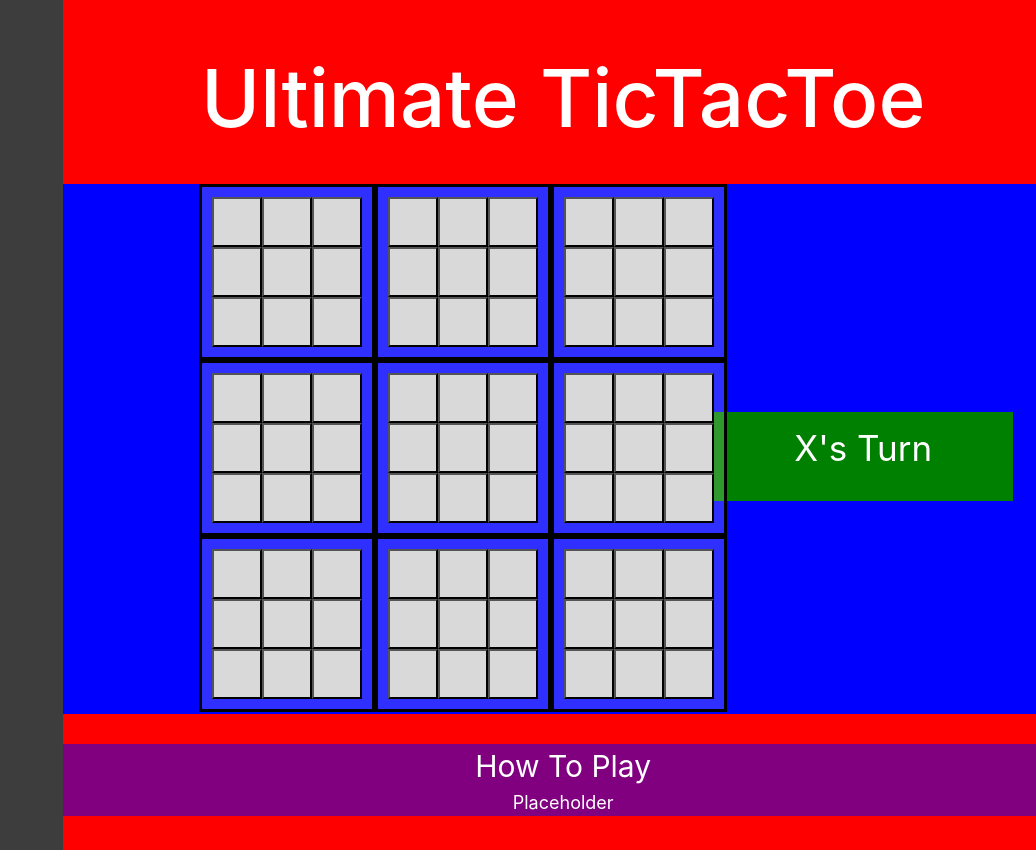
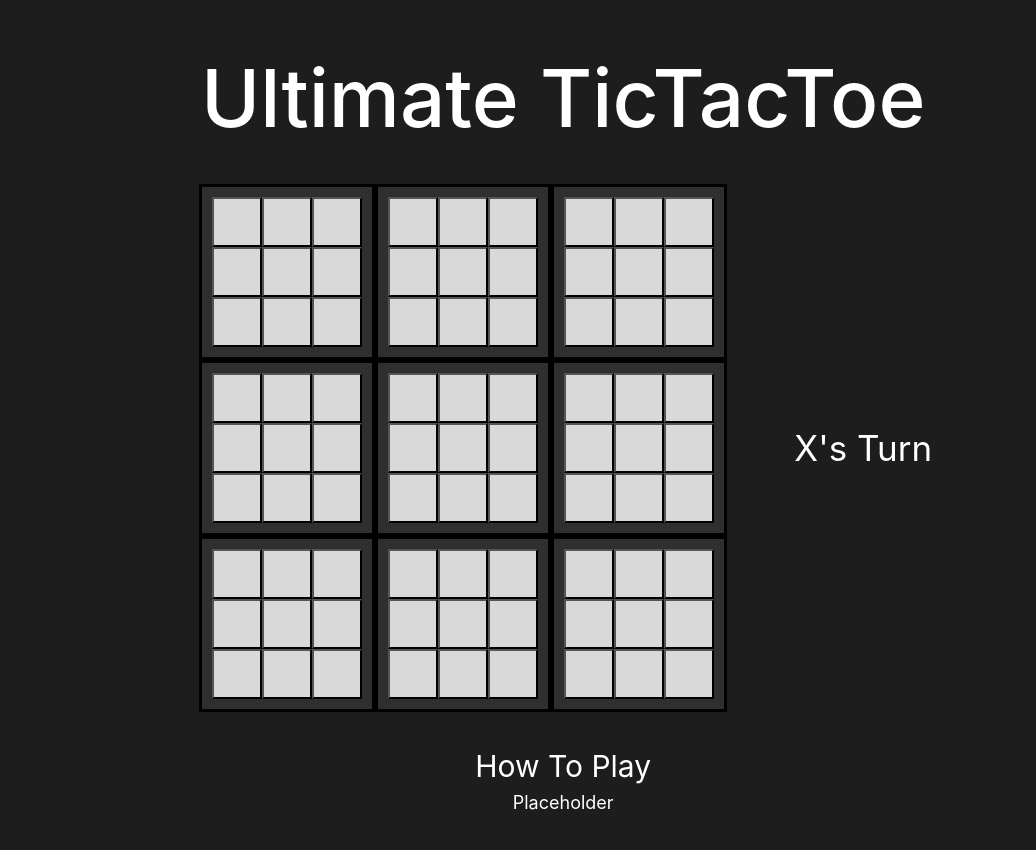
Before and after one commit to stewxy/Minigames, a React (Vite) app: page / in a window 1280 px wide. Shown: the top 850 px of the page, without its empty margins (244-1280 px from the left). Built offline with nearby package versions, Linux system fonts and the light colour scheme.

Commit message:
modified styling

```diff
--- a/src/App.css
+++ b/src/App.css
@@ -43,11 +43,11 @@ h1{
     width: 1000px;
     height: 850px;
     margin-left: 24%;
-    background-color: red;
+
 }
 
 .oneBoard{
-    background: #ffffff2f;
+    background-color: #7e7e7e31;
     display: inline-block;
     padding: 10px;
     border-style: solid;
@@ -62,9 +62,11 @@ h1{
     color: black;
     font-size: 18px;
 
+
 }
 .Grid:hover{
-    background-color: #D08F53;
+    background-color: #727272;
+
 }
 
 .u0, .u1, .u2,.u3, .u4, .u5,.u6, .u7, .u8{
@@ -88,7 +90,7 @@ h1{
     padding-bottom: 10px;
     color: white;
     font-family: Inter;
-    background-color: green;
+
     width: 300px;
     margin-left: 650px;
     margin-top: -300px;
@@ -97,16 +99,16 @@ h1{
 
 /* === Ultimate TicTacToe Page Styling === */
 .main{
-    background-color: #3D3D3D;
+    background-color: #1d1d1d;
 
 }
 
 html{
-    background-color: #3D3D3D;
+    background-color: #1d1d1d;
 }
 
 .fullBoard{
-    background-color: blue;
+
     padding-right: 200px;
     height: 530px;
 }
@@ -114,7 +116,7 @@ html{
 .howToPlaySect{
     color: white;
     text-align: center;
-    background-color: purple;
+
     margin-top: 30px;
     font-size: 30px;
     font-family: Inter;
--- a/src/components/UltimateTicTacToe.tsx
+++ b/src/components/UltimateTicTacToe.tsx
@@ -113,7 +113,7 @@ const UltimateTicTacToe = () => {
     if (value == temp) {
       for (let i = 0; i < x.length; i++) {
         if (uSquareArray[i] == null) {
-          x[i][0].style.backgroundColor = "red";
+          x[i][0].style.backgroundColor = "#eb2626";
           x[i][0].style.pointerEvents = "auto";
           x[i][0].style.opacity = "1";
         }
@@ -122,14 +122,14 @@ const UltimateTicTacToe = () => {
   }
 
   function modifyGridColor(value: number) {
-    x[value][0].style.backgroundColor = "red";
+    x[value][0].style.backgroundColor = "#eb2626";
     x[value][0].style.pointerEvents = "auto";
     x[value][0].style.opacity = "1";
     for (let j = 0; j < x.length; j++) {
       if (j !== value) {
-        x[j][0].style.backgroundColor = "white";
+        x[j][0].style.backgroundColor = "#393939";
         x[j][0].style.pointerEvents = "none";
-        x[j][0].style.opacity = "0.8";
+        x[j][0].style.opacity = "0.7";
       }
     }
   }
@@ -169,9 +169,9 @@ const UltimateTicTacToe = () => {
       ) {
         uSquareArray[uValue] = squares[a];
         setWinGridText(uValue, squares[a]);
-        x[uValue][0].style.backgroundColor = "white";
+        x[uValue][0].style.backgroundColor = "#393939";
         x[uValue][0].style.pointerEvents = "none";
-        x[uValue][0].style.opacity = "0.8";
+        x[uValue][0].style.opacity = "0.7";
         return squares[a], uValue;
       }
     }
@@ -213,7 +213,7 @@ const UltimateTicTacToe = () => {
       } else {
         for (let i = 0; i < x.length; i++) {
           if (uSquareArray[i] == null) {
-            x[i][0].style.backgroundColor = "red";
+            x[i][0].style.backgroundColor = "#eb2626";
             x[i][0].style.pointerEvents = "auto";
             x[i][0].style.opacity = "1";
           }
```
